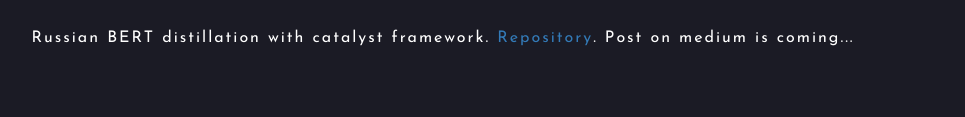
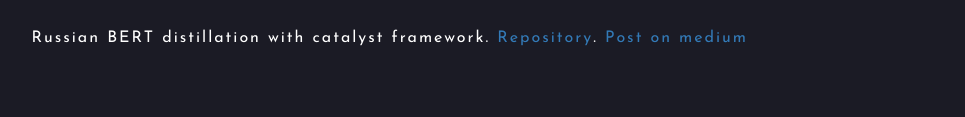
Before and after one commit to PUSSYMIPT/pussymipt.github.io, a plain HTML site: page index.html in a window 1280 px wide. Shown: the part 1468-1585 px from the top of the page, without its empty margins (156-1121 px from the left). Drawn offline with nearby package versions, Linux system fonts and the light colour scheme.

Commit message:
add medium post link

```diff
--- a/index.html
+++ b/index.html
@@ -147,7 +147,7 @@
           </div>
           <div class="row experience-summary">
             <div class="col-md-12">
-              <p>Russian BERT distillation with catalyst framework. <a href="https://github.com/PUSSYMIPT/bert-distillation">Repository</a>. Post on medium is coming...</p>
+              <p>Russian BERT distillation with catalyst framework. <a href="https://github.com/PUSSYMIPT/bert-distillation">Repository</a>. <a href="https://medium.com/pytorch/bert-distillation-with-catalyst-c6f30c985854">Post on medium </a></p>
             </div>
           </div>
 
```
